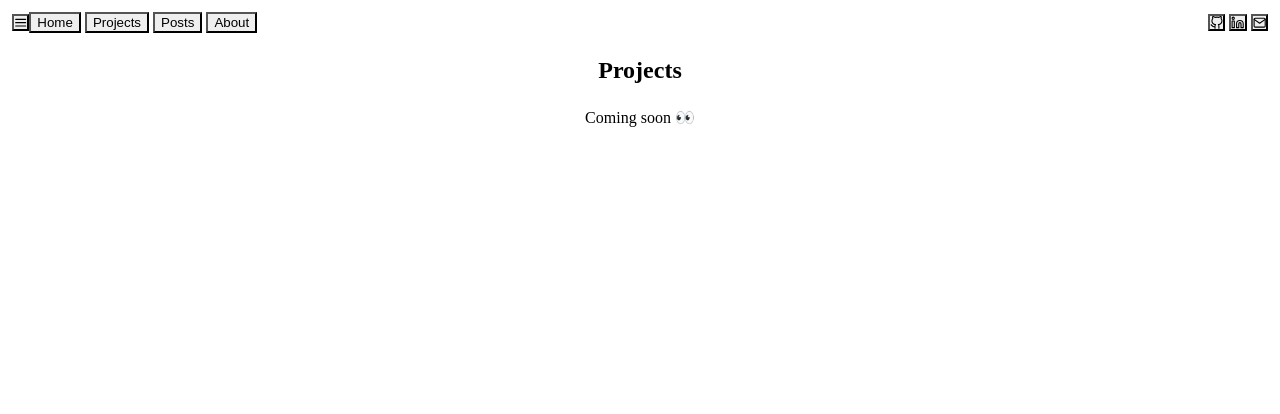
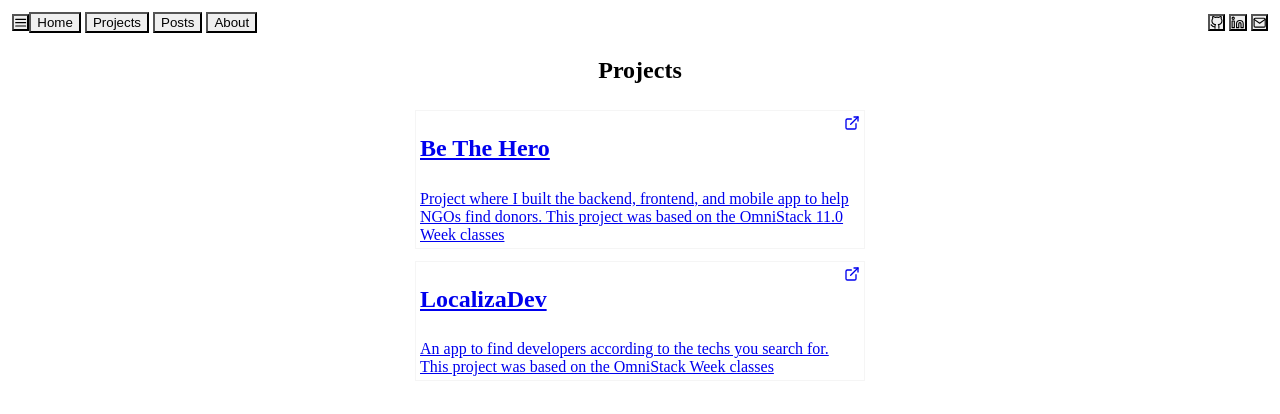
Before and after one commit to kelvinwelter/kelvinwebsite, a Gatsby site: page /projects in a window 1280 px wide. Built offline with nearby package versions, Linux system fonts and the light colour scheme; Gatsby itself is replaced by a stand-in of ours.

Commit message:
add projects to projects page

```diff
--- a/src/pages/projects.js
+++ b/src/pages/projects.js
@@ -1,17 +1,38 @@
 import * as React from 'react';
+import { graphql } from 'gatsby';
 import Navbar from '../components/Navbar';
+import ProjectCard from '../components/ProjectCard';
 import { Center, Flex, Heading, Text } from '@chakra-ui/react';
 
-const ProjectsPage = () => {
+const ProjectsPage = ({ data }) => {
   return (
     <Flex as="main" direction="column">
       <Navbar/>
-      <Center maxW="48rem" flexGrow={1} flexDirection="column" alignSelf="center">
-        <Heading mb={8}>Projects</Heading>
-        <Text>Coming soon 👀</Text>
+      <Center maxW="48rem" flexGrow={1} flexDirection="column" alignSelf="center" paddingX={4}>
+        <Heading>Projects</Heading>
+        {
+          data.allMdx.nodes.map((node) => (
+            <ProjectCard node={node} />
+          ))
+        }
       </Center>
     </Flex>
   )
 }
 
+export const query = graphql`
+    query {
+        allMdx(sort: {fields: frontmatter___date, order: DESC}, filter: {fileAbsolutePath: {regex: "/content/projects/"}}) {
+            nodes {
+                frontmatter {
+                    title
+                    preview
+                    link
+                }
+                id
+            }
+        }
+    }
+`;
+
 export default ProjectsPage;
```
